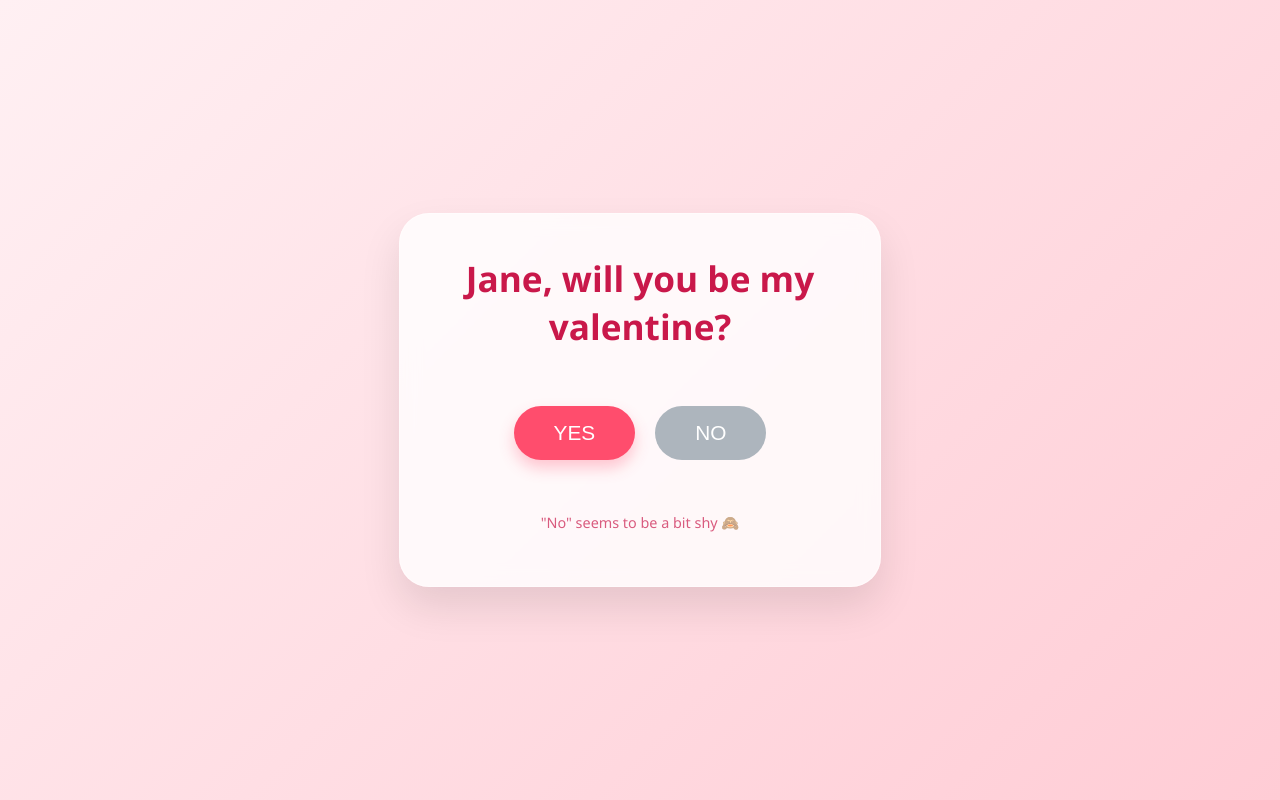
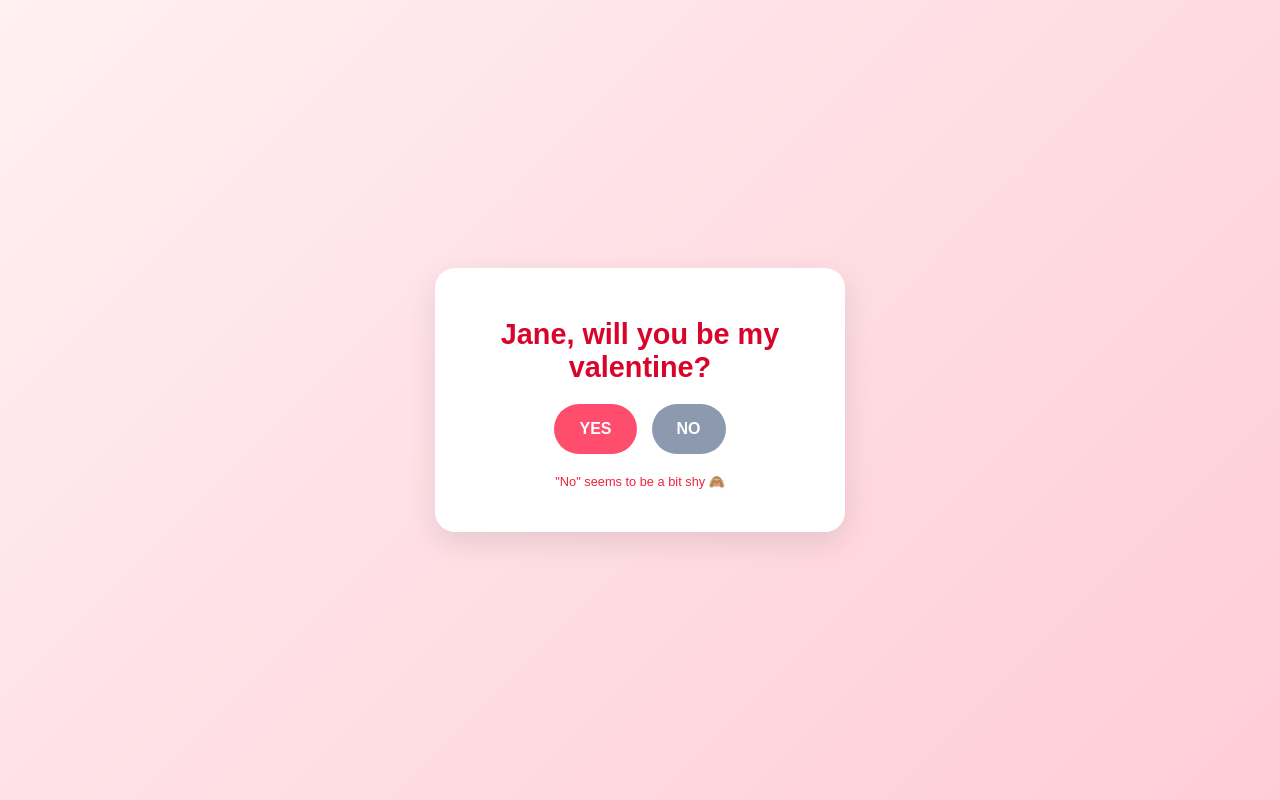
Before and after one commit to harsharavi11/Andrew-Valentine-Code, a plain HTML site: page index.html in a window 1280 px wide. Drawn offline with nearby package versions, Linux system fonts and the light colour scheme.

Commit message:
Update index.html

```diff
--- a/index.html
+++ b/index.html
@@ -6,12 +6,6 @@
     <title>For Jane ❤️</title>
     <script src="https://cdn.jsdelivr.net/npm/canvas-confetti@1.5.1/dist/confetti.browser.min.js"></script>
     <style>
-        :root {
-            --primary-pink: #ff4d6d;
-            --dark-pink: #c9184a;
-            --soft-pink: #ffccd5;
-        }
-
         body {
             margin: 0;
             height: 100vh;
@@ -19,94 +13,39 @@
             justify-content: center;
             align-items: center;
             background: linear-gradient(135deg, #fff0f3 0%, #ffccd5 100%);
-            font-family: 'Segoe UI', Roboto, Helvetica, Arial, sans-serif;
-            overflow: hidden;
+            font-family: sans-serif;
+            text-align: center;
         }
-
-        /* Glassmorphism Card */
         .card {
-            background: rgba(255, 255, 255, 0.8);
-            backdrop-filter: blur(10px);
-            padding: 40px;
-            border-radius: 30px;
-            box-shadow: 0 20px 40px rgba(0,0,0,0.1);
-            text-align: center;
-            max-width: 400px;
-            width: 90%;
+            background: white;
+            padding: 30px;
+            border-radius: 20px;
+            box-shadow: 0 10px 30px rgba(0,0,0,0.1);
+            width: 85%;
+            max-width: 350px;
             z-index: 10;
-            border: 1px solid rgba(255,255,255,0.4);
         }
-
-        h1 {
-            color: var(--dark-pink);
-            font-size: 2.2rem;
-            margin-top: 0;
-        }
-
+        h1 { color: #d90429; margin-bottom: 20px; font-size: 1.8rem; }
         .btn-container {
             display: flex;
-            gap: 20px;
             justify-content: center;
-            align-items: center;
-            height: 120px;
-            position: relative;
+            gap: 15px;
+            height: 50px;
+            margin-bottom: 20px;
         }
-
-        #yesBtn {
-            padding: 15px 40px;
-            font-size: 1.3rem;
-            background-color: var(--primary-pink);
-            color: white;
+        button {
+            padding: 10px 25px;
+            font-size: 1rem;
+            border-radius: 25px;
             border: none;
-            border-radius: 50px;
             cursor: pointer;
-            box-shadow: 0 8px 15px rgba(255, 77, 109, 0.3);
-            z-index: 20;
-            transition: transform 0.2s;
+            font-weight: bold;
         }
-
-        #yesBtn:active { transform: scale(0.95); }
-
-        #noBtn {
-            padding: 15px 40px;
-            font-size: 1.3rem;
-            background-color: #adb5bd;
-            color: white;
-            border: none;
-            border-radius: 50px;
-            cursor: pointer;
-            z-index: 20;
-            position: relative;
-            touch-action: none;
-        }
-
-        #victoryGif {
-            display: none;
-            width: 100%;
-            border-radius: 15px;
-            margin: 20px 0;
-        }
-
-        #finalMessage {
-            display: none;
-            color: var(--dark-pink);
-            font-size: 1.5rem;
-            font-weight: bold;
-            margin-top: 10px;
-            animation: fadeIn 1s ease-in;
-        }
-
-        .footer-text {
-            color: var(--dark-pink);
-            opacity: 0.7;
-            font-size: 0.9rem;
-            margin-top: 20px;
-        }
-
-        @keyframes fadeIn {
-            from { opacity: 0; transform: translateY(10px); }
-            to { opacity: 1; transform: translateY(0); }
-        }
+        #yesBtn { background-color: #ff4d6d; color: white; }
+        #noBtn { background-color: #8d99ae; color: white; position: relative; }
+        #victoryGif { display: none; width: 100%; border-radius: 10px; margin-top: 15px; }
+        #msg { display: none; color: #d90429; font-size: 1.2rem; font-weight: bold; margin-top: 15px; }
+        .footer { font-size: 0.8rem; color: #ef233c; margin-top: 15px; }
     </style>
 </head>
 <body>
@@ -114,12 +53,35 @@
     <div class="card">
         <h1 id="header">Jane, will you be my valentine?</h1>
 
-        <div id="mainUI">
+        <div id="controls">
             <div class="btn-container">
                 <button id="yesBtn" onclick="celebrate()">YES</button>
                 <button id="noBtn" onmouseover="teleport()" ontouchstart="teleport()">NO</button>
             </div>
-            <p id="subtext" class="footer-text">"No" seems to be a bit shy 🙈</p>
+            <p id="subtext" class="footer">"No" seems to be a bit shy 🙈</p>
         </div>
 
-        <img id="victoryGif" src="
+        <img id="victoryGif" src="https://media.giphy.com/media/v1.Y2lkPTc5MGI3NjExOHYzeWoxZ294bmZ6eXlzYnF4ZzRyeGZ6bnB6ZzRyeGZ6bnB6ZyZlcD12MV9pbnRlcm5hbF9naWZfYnlfaWQmY3Q9Zw/KztT2c4u8mYYUiMKdJ/giphy.gif" alt="Cute Bears">
+        <div id="msg">See you on the 14th! ✨</div>
+    </div>
+
+    <script>
+        function teleport() {
+            const btn = document.getElementById('noBtn');
+            btn.style.position = 'absolute';
+            const x = Math.random() * (window.innerWidth - btn.offsetWidth);
+            const y = Math.random() * (window.innerHeight - btn.offsetHeight);
+            btn.style.left = x + 'px';
+            btn.style.top = y + 'px';
+        }
+
+        function celebrate() {
+            confetti({ particleCount: 150, spread: 70, origin: { y: 0.6 } });
+            document.getElementById('header').innerHTML = "I KNEW IT! ❤️";
+            document.getElementById('controls').style.display = 'none';
+            document.getElementById('victoryGif').style.display = 'block';
+            document.getElementById('msg').style.display = 'block';
+        }
+    </script>
+</body>
+</html>
```
